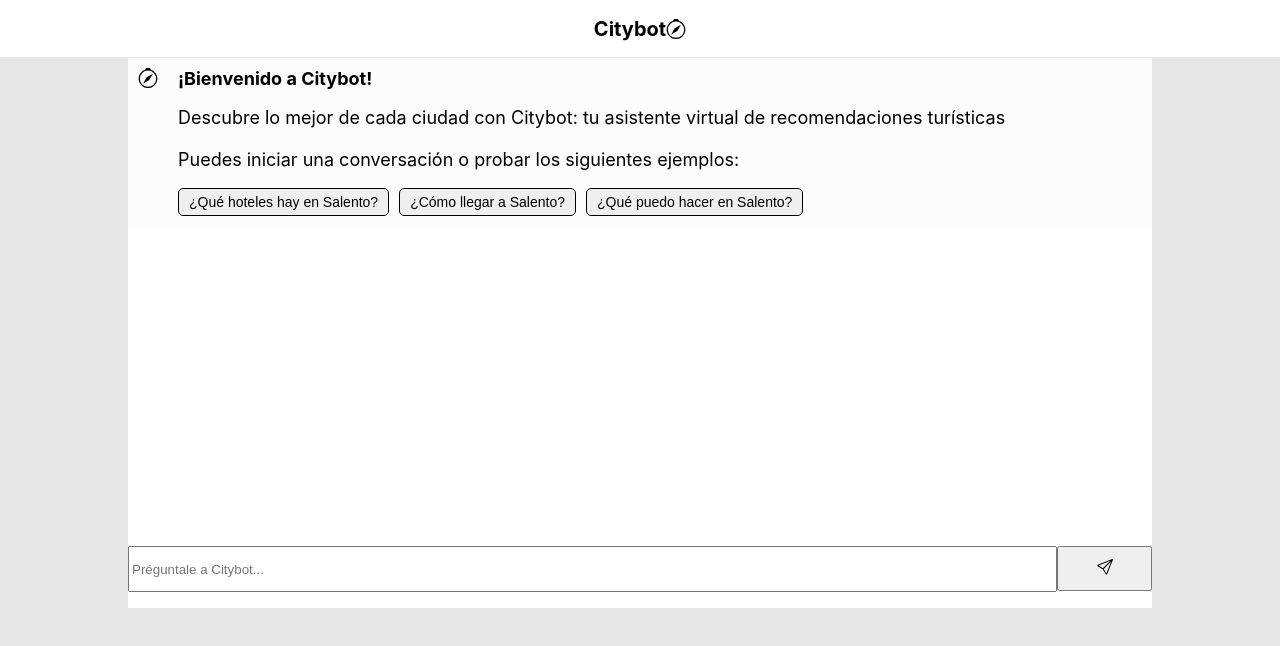
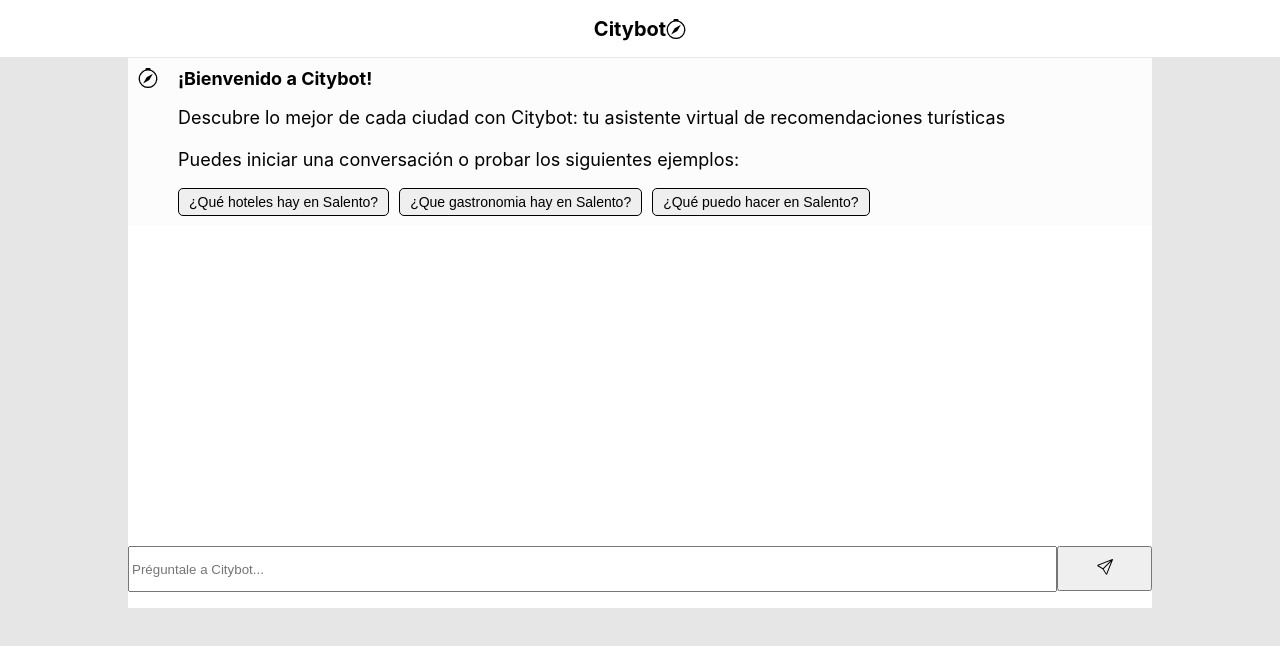
Before and after one commit to KevinZea/Chatbot-pdf, a React (Create React App) app: page / in a window 1280 px wide. Shown: the top 646 px of the page. Built offline with nearby package versions, Linux system fonts and the light colour scheme.

Commit message:
edit bottones

```diff
--- a/src/App.js
+++ b/src/App.js
@@ -67,10 +67,10 @@ function App() {
               <button onClick={(e) => {setPrompt("¿Qué hoteles hay en Salento?")}}>
                 ¿Qué hoteles hay en Salento?
                 </button>
-              <button onClick={(e) => {setPrompt("¿Cómo llegar a Salento?")}}>
-                ¿Cómo llegar a Salento?
+              <button onClick={(e) => {setPrompt("¿Que hoteles hay en salento?")}}>
+                ¿Que gastronomia hay en Salento?
                 </button>
-              <button onClick={(e) => {setPrompt("¿Qué puedo hacer en Salento?")}}>
+              <button onClick={(e) => {setPrompt("¿Que gastronomia hay en Salento?")}}>
                 ¿Qué puedo hacer en Salento?
                 </button>
             </div>
```
